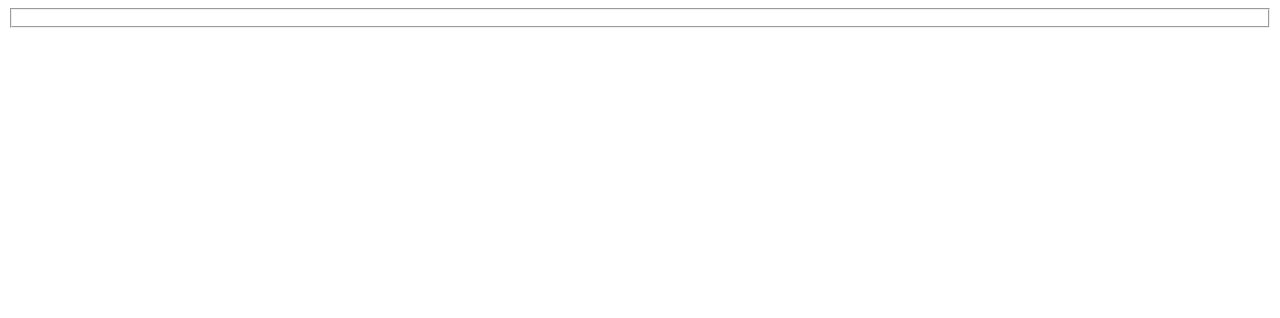
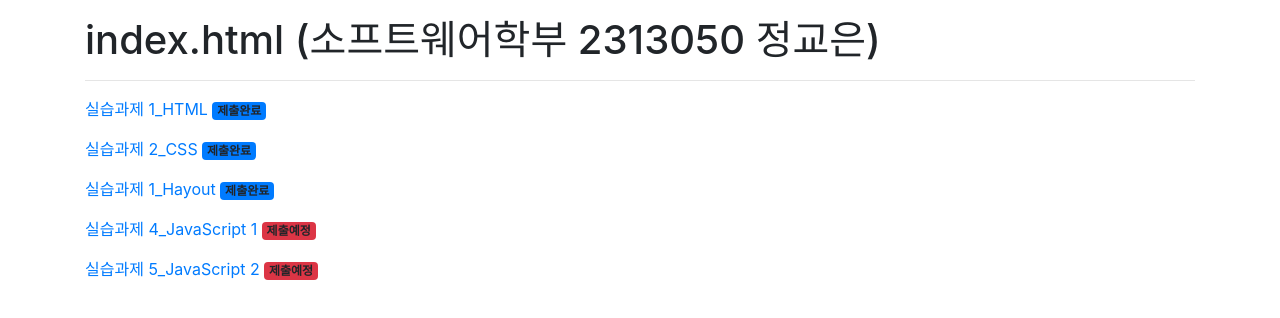
Before and after one commit to kyoooong/junggyoeun.github.io, a plain HTML site: page index.html in a window 1280 px wide. Drawn offline with nearby package versions, Linux system fonts and the light colour scheme.

Commit message:
new file:   index.html

```diff
--- a/index.html
+++ b/index.html
@@ -1 +1,23 @@
-<Fieldset></Fieldset>
+<!DOCTYPE html>
+<html lang="en">
+<head>
+    <title>2313050 정교은</title>
+    <meta charset="utf-8">
+    <meta namevie="viewport" content="width=device-width, inital-scale==1">
+    <link href="http://cdn.jsdeliver.net/npm/bootstrap@5.3.3/dist/css/bootstrap.min.css" rel="stylesheet">
+    <script src="http://cdn.jsdeliver.net/npm/bootstrap@5.3.3/dist/css/bootstrap.bundle.min.js"></script>
+</head>
+<body>
+    <div class="container mt-3">
+        <h1>index.html (소프트웨어학부 2313050 정교은)</h1>
+        <hr>
+        <ul class="nav flex-column">
+            <li class="pb-3"><a href="#">실습과제 1_HTML</a> <span class="badge bg-primary">제출완료</span></li>
+            <li class="pb-3"><a href="#">실습과제 2_CSS</a> <span class="badge bg-primary">제출완료</span></li>
+            <li class="pb-3"><a href="#">실습과제 1_Hayout</a> <span class="badge bg-primary">제출완료</span></li>
+            <li class="pb-3"><a href="#">실습과제 4_JavaScript 1</a> <span class="badge bg-danger">제출예정</span></li>
+            <li class="pb-3"><a href="#">실습과제 5_JavaScript 2</a> <span class="badge bg-danger">제출예정</span></li>
+        </ul>
+    </div>
+</body>
+</html>
```
